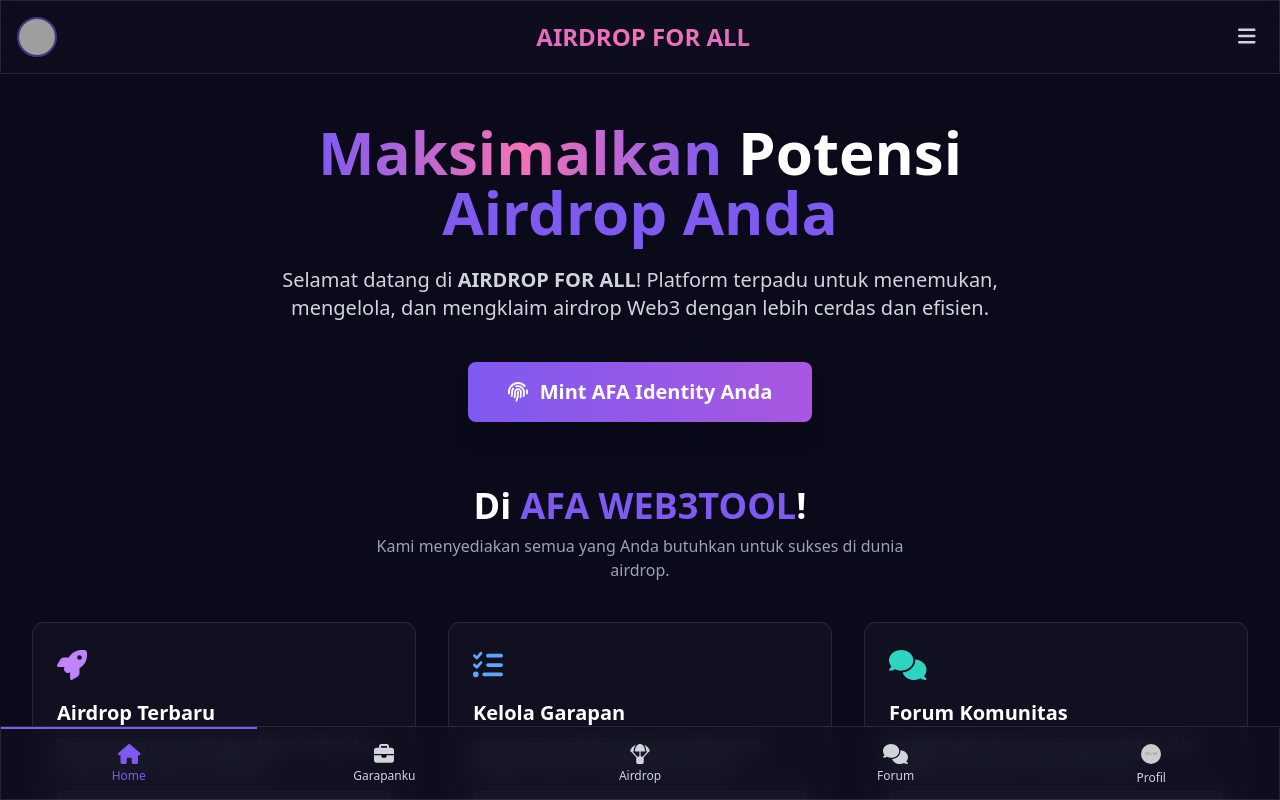
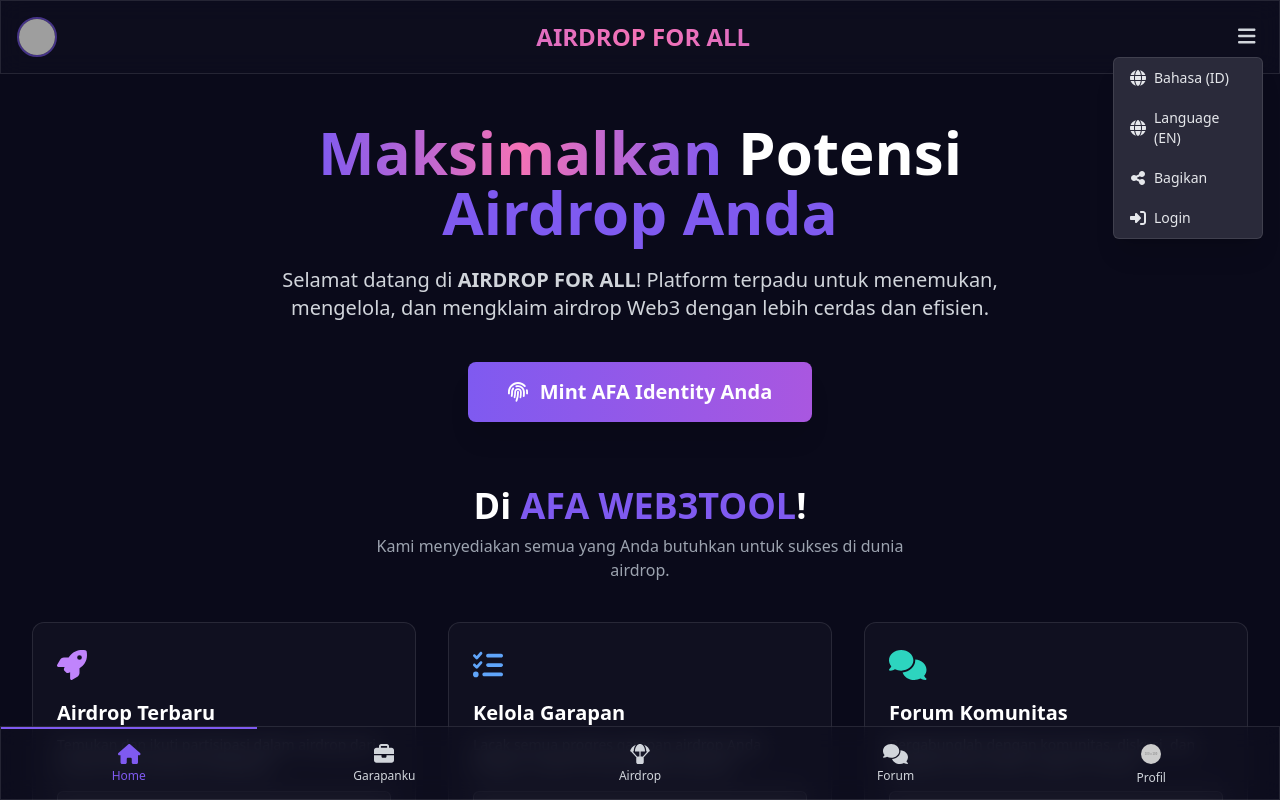
Before and after one commit to bayyubenjamin/AFA_WEB3TOOL, a React (Vite) app: page / in a window 1280 px wide. Both pictures are taken after a click on the button "Menu Opsi". Built offline with nearby package versions, Linux system fonts and the light colour scheme; grey boxes are pictures that could not be loaded.

Commit message:
Update Header.jsx

```diff
--- a/src/components/Header.jsx
+++ b/src/components/Header.jsx
@@ -1,20 +1,34 @@
 // src/components/Header.jsx
-import React, { useState } from "react";
+import React, { useState, useEffect, useRef } from "react"; // Tambahkan useRef
 import { FontAwesomeIcon } from "@fortawesome/react-fontawesome";
-import { faBars, faGlobe, faShareAlt, faSignInAlt, faSignOutAlt } from "@fortawesome/free-solid-svg-icons"; // Menambahkan faBars, faGlobe, faShareAlt, faSignInAlt, faSignOutAlt
+import { faBars, faGlobe, faShareAlt, faSignInAlt, faSignOutAlt } from "@fortawesome/free-solid-svg-icons";
 
 export default function Header({ title, currentUser, navigateTo }) {
   const [isOptionsMenuOpen, setIsOptionsMenuOpen] = useState(false);
+  const menuRef = useRef(null); // Buat ref untuk menu opsi
 
   const toggleOptionsMenu = () => {
     setIsOptionsMenuOpen(prev => !prev);
   };
 
+  // Efek untuk menutup menu ketika klik di luar
+  useEffect(() => {
+    const handleClickOutside = (event) => {
+      if (menuRef.current && !menuRef.current.contains(event.target)) {
+        setIsOptionsMenuOpen(false);
+      }
+    };
+
+    document.addEventListener("mousedown", handleClickOutside);
+    return () => {
+      document.removeEventListener("mousedown", handleClickOutside);
+    };
+  }, []); // Hanya dijalankan sekali saat mount
+
   const handleLanguageChange = (lang) => {
     console.log(`Mengganti bahasa ke: ${lang}`);
     // Logika untuk mengganti bahasa di sini
-    // Misalnya, menggunakan context API atau state global jika ada
-    setIsOptionsMenuOpen(false); // Tutup menu setelah aksi
+    setIsOptionsMenuOpen(false);
   };
 
   const handleShare = () => {
@@ -29,12 +43,11 @@ export default function Header({ title, currentUser, navigateTo }) {
       });
     } else {
       alert("Fungsi berbagi tidak didukung di browser ini.");
-      // Alternatif: copy URL to clipboard
       navigator.clipboard.writeText(window.location.href)
         .then(() => alert("URL telah disalin ke clipboard!"))
         .catch(err => console.error('Gagal menyalin URL: ', err));
     }
-    setIsOptionsMenuOpen(false); // Tutup menu setelah aksi
+    setIsOptionsMenuOpen(false);
   };
 
   const handleAuthAction = () => {
@@ -45,7 +58,7 @@ export default function Header({ title, currentUser, navigateTo }) {
       // Jika user belum login, ini adalah aksi login
       navigateTo('profile'); // Arahkan ke halaman profil untuk login
     }
-    setIsOptionsMenuOpen(false); // Tutup menu setelah aksi
+    setIsOptionsMenuOpen(false);
   };
 
   return (
@@ -68,7 +81,7 @@ export default function Header({ title, currentUser, navigateTo }) {
       </h1>
 
       {/* Bagian Kanan: Menu Hamburger */}
-      <div className="relative flex-none">
+      <div className="relative flex-none" ref={menuRef}> {/* Tambahkan ref di sini */}
         <button
           onClick={toggleOptionsMenu}
           className="hamburger-menu"
@@ -77,8 +90,8 @@ export default function Header({ title, currentUser, navigateTo }) {
           <FontAwesomeIcon icon={faBars} className="text-xl text-gray-300 hover:text-white transition-colors duration-200" />
         </button>
 
-        {isOptionsMenuOpen && (
-          <div className="options-menu">
+        {/* Gunakan class 'active' secara kondisional berdasarkan state */}
+        <div className={`options-menu ${isOptionsMenuOpen ? 'active' : ''}`}>
           <ul>
             <li onClick={() => handleLanguageChange('id')}>
               <FontAwesomeIcon icon={faGlobe} className="mr-2" /> Bahasa (ID)
@@ -102,7 +115,6 @@ export default function Header({ title, currentUser, navigateTo }) {
             </li>
           </ul>
         </div>
-        )}
       </div>
     </header>
   );
```
Lines whose indentation alone changed are shown as unchanged.
